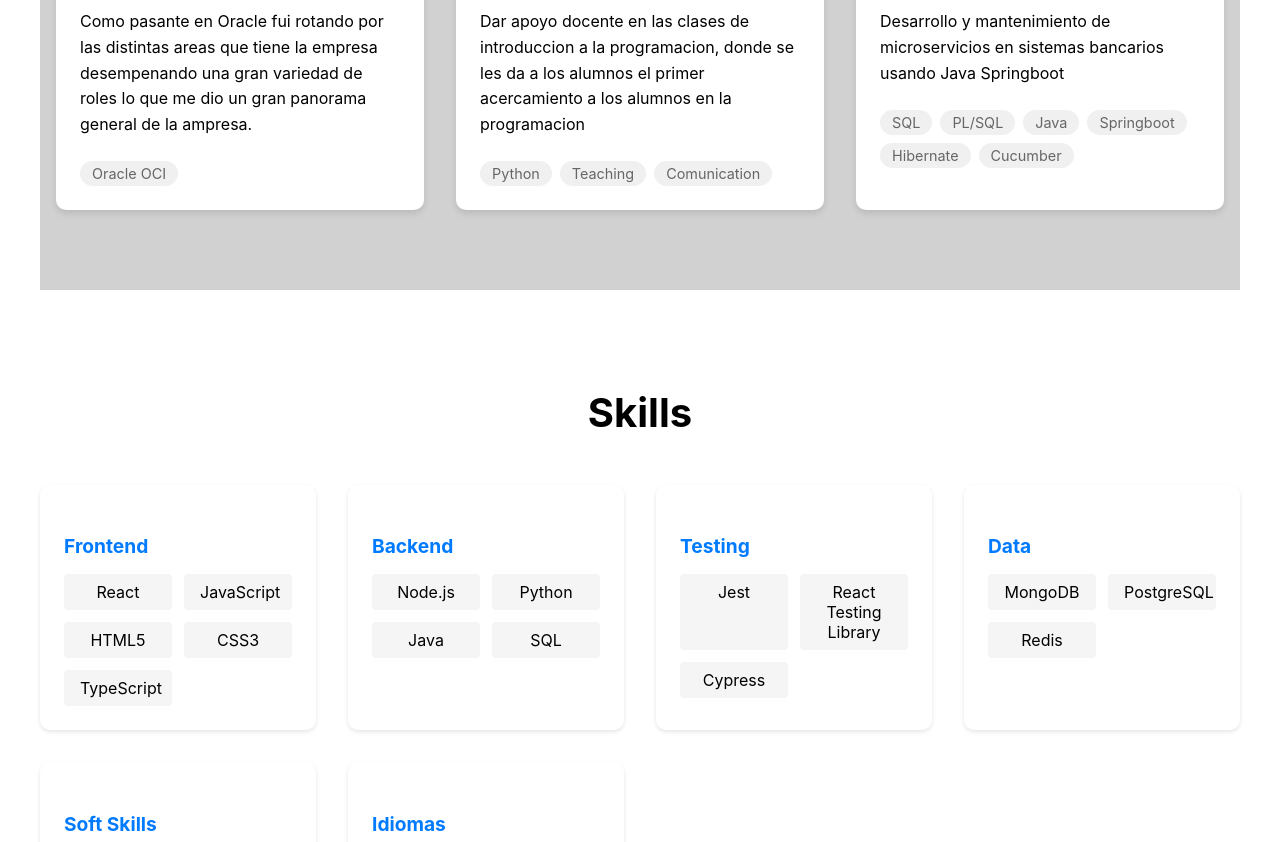
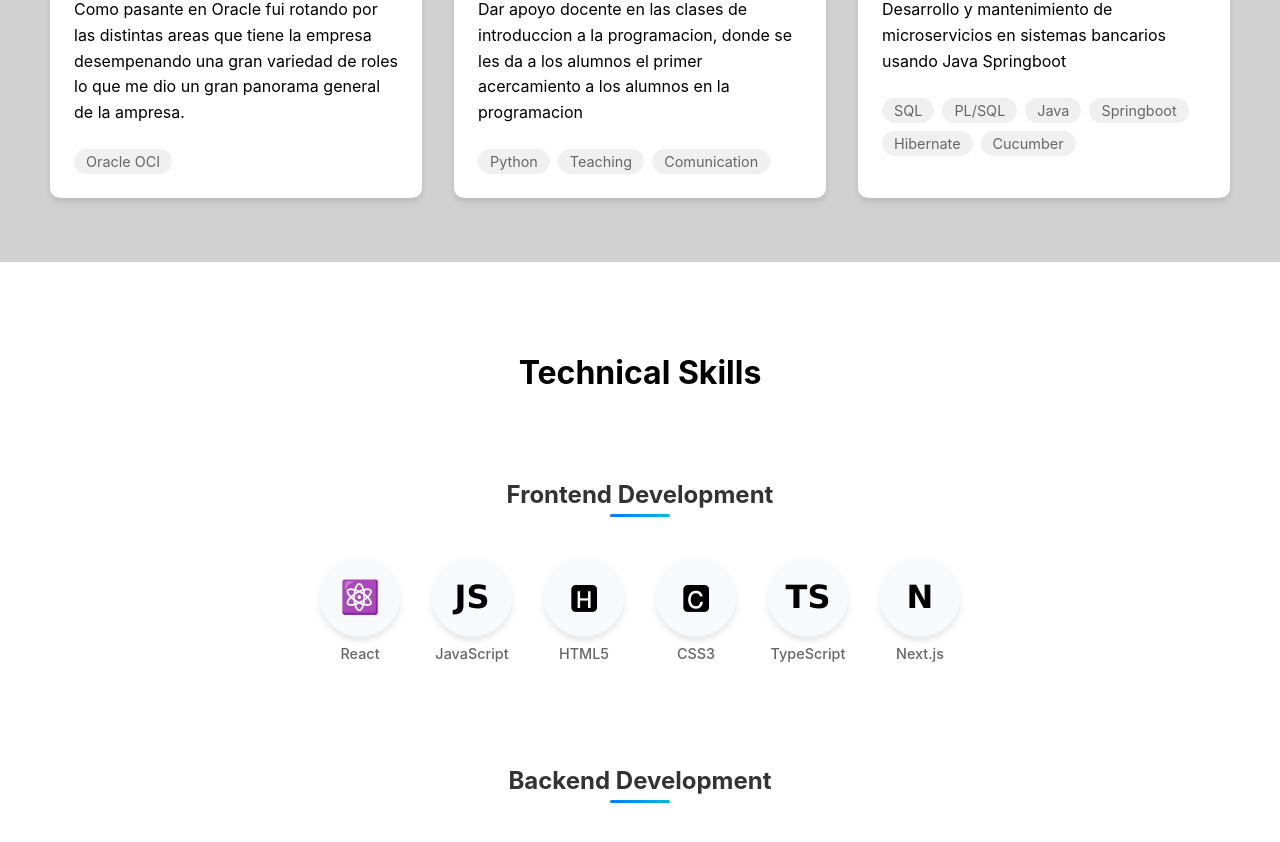
Before and after one commit to matirotmi/matirotmi.github.io, a React (Create React App) app in the folder web-personal/: page / in a window 1280 px wide. Shown: the part 1955-2797 px from the top of the page. Built offline with nearby package versions, Linux system fonts and the light colour scheme.

Commit message:
modified skills

```diff
--- a/web-personal/src/App.css
+++ b/web-personal/src/App.css
@@ -1,6 +1,5 @@
 /* App.css */
 .app {
-  max-width: 1200px;
   margin: 0 auto;
 }
 
@@ -12,8 +11,12 @@ section {
   padding: 4rem 0;
 }
 
+#hero {
+  background-color: #d1d1d1;
+}
+
 #about {
-  background-color: #d1d1d1;
+  background-color: #ffffff;
 }
 
 #education {
--- a/web-personal/src/App.js
+++ b/web-personal/src/App.js
@@ -11,7 +11,7 @@ function App() {
     <div className="app">
       <Navbar />
       <main>
-        <section id=""><HeroSection /></section>
+        <section id="hero"><HeroSection /></section>
         <section id="about"><About /></section>
         <section id="experience"><Experience /></section>
         <section id="skills"><Skills /></section>
--- a/web-personal/src/sections/Footer.js
+++ b/web-personal/src/sections/Footer.js
@@ -7,15 +7,15 @@ const Footer = () => {
   return (
     <footer className="footer">
       <div className="contact-links">
-        <a href="mailto:your.email@example.com">
+        <a href="mailto:your.matirotmi@gmail.com">
           <Mail className="icon" />
           <span>Email</span>
         </a>
-        <a href="https://linkedin.com/in/yourprofile">
+        <a href="https://www.linkedin.com/in/matias-rotmistrovsky-702864197/">
           <Linkedin className="icon" />
           <span>LinkedIn</span>
         </a>
-        <a href="tel:+1234567890">
+        <a href="tel:+1134355034">
           <Phone className="icon" />
           <span>Phone</span>
         </a>
--- a/web-personal/src/sections/HeroSection.js
+++ b/web-personal/src/sections/HeroSection.js
@@ -7,7 +7,9 @@ const HeroSection = () => {
     <section id="home" className="hero-section">
       <h1>Matias Rotmistrovsky</h1>
       <h2>Software developer</h2>
+      <a href= '#about'>
       <ChevronDown className="scroll-indicator" size={32} />
+      </a>
     </section>
   );
 };
--- a/web-personal/src/sections/Skills.js
+++ b/web-personal/src/sections/Skills.js
@@ -1,81 +1,93 @@
-// components/Skills/Skills.jsx
 import React from 'react';
 import '../styles/Skills.css';
 
-const Skills = () => {
-  const technicalSkills = {
-    frontend: ['React', 'JavaScript', 'HTML5', 'CSS3', 'TypeScript'],
-    backend: ['Node.js', 'Python', 'Java', 'SQL'],
-    testing: ['Jest', 'React Testing Library', 'Cypress'],
-    data: ['MongoDB', 'PostgreSQL', 'Redis'],
-    softSkills: ['Leadership', 'Communication', 'Problem Solving', 'Team Collaboration'],
-    idiomas: ['Espanol', 'Ingles', 'Hebreo'],
-
+const SkillsSection = () => {
+  const techStack = {
+    frontend: [
+      { name: 'React', icon: '⚛️' },
+      { name: 'JavaScript', icon: '𝗝𝗦' },
+      { name: 'HTML5', icon: '🅷' },
+      { name: 'CSS3', icon: '🅲' },
+      { name: 'TypeScript', icon: '𝗧𝗦' },
+      { name: 'Next.js', icon: '𝗡' }
+    ],
+    backend: [
+      { name: 'Node.js', icon: '𝗡𝗝' },
+      { name: 'Python', icon: '🐍' },
+      { name: 'Express', icon: '𝗘𝗫' },
+      { name: 'Django', icon: '𝗗𝗝' }
+    ],
+    dataManagement: [
+      { name: 'MongoDB', icon: '🍃' },
+      { name: 'PostgreSQL', icon: '🐘' },
+      { name: 'Redis', icon: '🔴' },
+      { name: 'MySQL', icon: '𝗠𝗦' }
+    ],
+    testing: [
+      { name: 'Jest', icon: '𝗝𝗧' },
+      { name: 'Cypress', icon: '𝗖𝗬' },
+      { name: 'React Testing Library', icon: '🧪' },
+      { name: 'Selenium', icon: '𝗦𝗘' }
+    ]
   };
 
   return (
-    <div className="section-container">
-      <h2 className="section-title">Skills</h2>
+    <section id="skills" className="skills-section">
+      <div className="skills-container">
+        <h2>Technical Skills</h2>
 
-      <div className="skills-section">
-        <div className="technical-skills">
-          <div className="skill-category">
-            <h4>Frontend</h4>
-            <div className="skills-grid">
-              {technicalSkills.frontend.map((skill, index) => (
-                <div key={index} className="skill-item">{skill}</div>
+        <div className="tech-categories">
+          <div className="tech-category">
+            <h3>Frontend Development</h3>
+            <div className="tech-circles">
+              {techStack.frontend.map((tech, index) => (
+                <div key={index} className="tech-circle">
+                  <div className="tech-icon">{tech.icon}</div>
+                  <span className="tech-name">{tech.name}</span>
+                </div>
               ))}
             </div>
           </div>
 
-          <div className="skill-category">
-            <h4>Backend</h4>
-            <div className="skills-grid">
-              {technicalSkills.backend.map((skill, index) => (
-                <div key={index} className="skill-item">{skill}</div>
+          <div className="tech-category">
+            <h3>Backend Development</h3>
+            <div className="tech-circles">
+              {techStack.backend.map((tech, index) => (
+                <div key={index} className="tech-circle">
+                  <div className="tech-icon">{tech.icon}</div>
+                  <span className="tech-name">{tech.name}</span>
+                </div>
               ))}
             </div>
           </div>
 
-          <div className="skill-category">
-            <h4>Testing</h4>
-            <div className="skills-grid">
-              {technicalSkills.testing.map((skill, index) => (
-                <div key={index} className="skill-item">{skill}</div>
+          <div className="tech-category">
+            <h3>Data Management</h3>
+            <div className="tech-circles">
+              {techStack.dataManagement.map((tech, index) => (
+                <div key={index} className="tech-circle">
+                  <div className="tech-icon">{tech.icon}</div>
+                  <span className="tech-name">{tech.name}</span>
+                </div>
               ))}
             </div>
           </div>
 
-          <div className="skill-category">
-            <h4>Data</h4>
-            <div className="skills-grid">
-              {technicalSkills.data.map((skill, index) => (
-                <div key={index} className="skill-item">{skill}</div>
-              ))}
-            </div>
-          </div>
-
-          <div className="skill-category">
-            <h4>Soft Skills</h4>
-            <div className="skills-grid">
-              {technicalSkills.softSkills.map((skill, index) => (
-                <div key={index} className="skill-item">{skill}</div>
-              ))}
-            </div>
-          </div>
-
-          <div className="skill-category">
-            <h4>Idiomas</h4>
-            <div className="skills-grid">
-              {technicalSkills.idiomas.map((skill, index) => (
-                <div key={index} className="skill-item">{skill}</div>
+          <div className="tech-category">
+            <h3>Testing</h3>
+            <div className="tech-circles">
+              {techStack.testing.map((tech, index) => (
+                <div key={index} className="tech-circle">
+                  <div className="tech-icon">{tech.icon}</div>
+                  <span className="tech-name">{tech.name}</span>
+                </div>
               ))}
             </div>
           </div>
         </div>
       </div>
-    </div>
+    </section>
   );
 };
 
-export default Skills;
+export default SkillsSection;
--- a/web-personal/src/styles/AboutMe.css
+++ b/web-personal/src/styles/AboutMe.css
@@ -10,8 +10,8 @@
   display: flex;
   gap: 3rem;
   align-items: center;
-  padding-left: 100;
-  padding-right: 100;
+  margin-right: 50px;
+  margin-left: 50px;
 }
 
 .about-text {
--- a/web-personal/src/styles/Experience.css
+++ b/web-personal/src/styles/Experience.css
@@ -9,7 +9,8 @@
   display: grid;
   grid-template-columns: repeat(auto-fit, minmax(300px, 1fr));
   gap: 2rem;
-  padding: 1rem;
+  margin-right: 50px;
+  margin-left: 50px;
 }
 
 .experience-card {
--- a/web-personal/src/styles/NavBar.css
+++ b/web-personal/src/styles/NavBar.css
@@ -9,7 +9,7 @@
   display: flex;
   justify-content: space-between;
   align-items: center;
-  box-shadow: 0 2px 4px rgba(0,0,0,0.1);
+  box-shadow: 0 2px 4px rgba(0,0,0,0.2);
   z-index: 1000;
 }
 
--- a/web-personal/src/styles/Skills.css
+++ b/web-personal/src/styles/Skills.css
@@ -1,58 +1,129 @@
 /* components/Skills/Skills.css */
 .skills-section {
-  margin-bottom: 3rem;
+  padding: 6rem 2rem;
+  background-color: #fff;
+  padding-left: 100px;
+  padding-right: 100px;
+  padding-top: 0px;
+
 }
 
-.skills-section h3 {
-  margin-bottom: 1.5rem;
-  font-size: 1.8rem;
+.skills-container {
+  max-width: 1200px;
+  margin: 0 auto;
 }
 
-.technical-skills {
-  display: grid;
-  grid-template-columns: repeat(auto-fit, minmax(250px, 1fr));
-  gap: 2rem;
+.skills-container h2 {
+  text-align: center;
+  font-size: 2rem;
+  margin-bottom: 4rem;
 }
 
-.skill-category {
-  background: white;
-  padding: 1.5rem;
-  border-radius: 10px;
-  box-shadow: 0 2px 4px rgba(0, 0, 0, 0.1);
+.tech-categories {
+  display: flex;
+  flex-direction: column;
+  gap: 4rem;
 }
 
-.skill-category h4 {
-  margin-bottom: 1rem;
-  color: #007bff;
-  font-size: 1.2rem;
+.tech-category {
+  text-align: center;
 }
 
-.skills-grid {
-  display: grid;
-  grid-template-columns: repeat(auto-fit, minmax(100px, 1fr));
-  gap: 0.75rem;
+.tech-category h3 {
+  font-size: 1.5rem;
+  color: #333;
+  margin-bottom: 2rem;
+  position: relative;
+  display: inline-block;
 }
 
-.skill-item {
-  padding: 0.5rem 1rem;
-  background: #f5f5f5;
-  border-radius: 4px;
-  text-align: center;
-  transition: transform 0.3s ease, box-shadow 0.3s ease;
+.tech-category h3::after {
+  content: '';
+  position: absolute;
+  bottom: -8px;
+  left: 50%;
+  transform: translateX(-50%);
+  width: 60px;
+  height: 3px;
+  background: linear-gradient(90deg, #007bff, #00bcd4);
+  border-radius: 2px;
 }
 
-.skill-item:hover {
-  transform: translateY(-2px);
-  box-shadow: 0 2px 4px rgba(0, 0, 0, 0.1);
+.tech-circles {
+  display: flex;
+  flex-wrap: wrap;
+  justify-content: center;
+  gap: 2rem;
+  padding: 1rem;
 }
 
-.soft-skill {
-  background: #e3f2fd;
-  color: #1976d2;
+.tech-circle {
+  display: flex;
+  flex-direction: column;
+  align-items: center;
+  gap: 0.5rem;
+}
+
+.tech-icon {
+  width: 80px;
+  height: 80px;
+  border-radius: 50%;
+  background-color: #f8f9fa;
+  display: flex;
+  align-items: center;
+  justify-content: center;
+  font-size: 2rem;
+  box-shadow: 0 4px 6px rgba(0, 0, 0, 0.1);
+  transition: all 0.3s ease;
+  cursor: pointer;
+}
+
+.tech-icon:hover {
+  transform: translateY(-5px);
+  box-shadow: 0 6px 12px rgba(0, 0, 0, 0.15);
+  background-color: #fff;
+}
+
+.tech-name {
+  font-size: 0.9rem;
+  color: #666;
+  font-weight: 500;
 }
 
 @media (max-width: 768px) {
-  .technical-skills {
-    grid-template-columns: 1fr;
+  .tech-circles {
+    gap: 1rem;
+  }
+
+  .tech-icon {
+    width: 60px;
+    height: 60px;
+    font-size: 1.5rem;
+  }
+
+  .tech-category h3 {
+    font-size: 1.3rem;
   }
 }
+
+/* Añadir animación de entrada para los círculos */
+.tech-circle {
+  animation: fadeInUp 0.6s ease forwards;
+  opacity: 0;
+  transform: translateY(20px);
+}
+
+@keyframes fadeInUp {
+  to {
+    opacity: 1;
+    transform: translateY(0);
+  }
+}
+
+/* Aplicar delay a cada círculo para que aparezcan secuencialmente */
+.tech-circle:nth-child(1) { animation-delay: 0.1s; }
+.tech-circle:nth-child(2) { animation-delay: 0.2s; }
+.tech-circle:nth-child(3) { animation-delay: 0.3s; }
+.tech-circle:nth-child(4) { animation-delay: 0.4s; }
+.tech-circle:nth-child(5) { animation-delay: 0.5s; }
+.tech-circle:nth-child(6) { animation-delay: 0.6s; }
```
Also changed, not shown: web-personal/src/sections/NavBar.js (+13 -4 lines), web-personal/src/styles/HeroSection.css (+14 -1 lines), web-personal/public/mirada-doctor.jpg (added).
